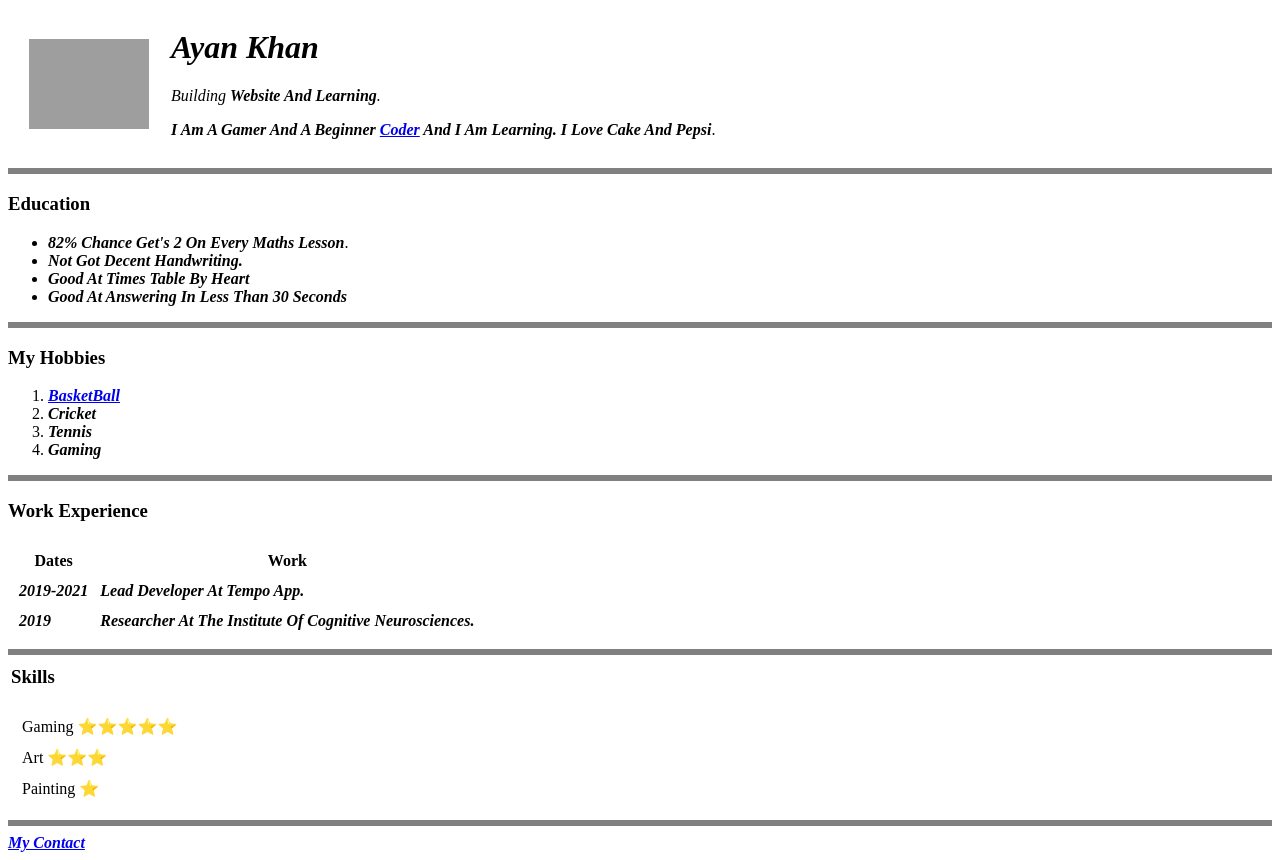
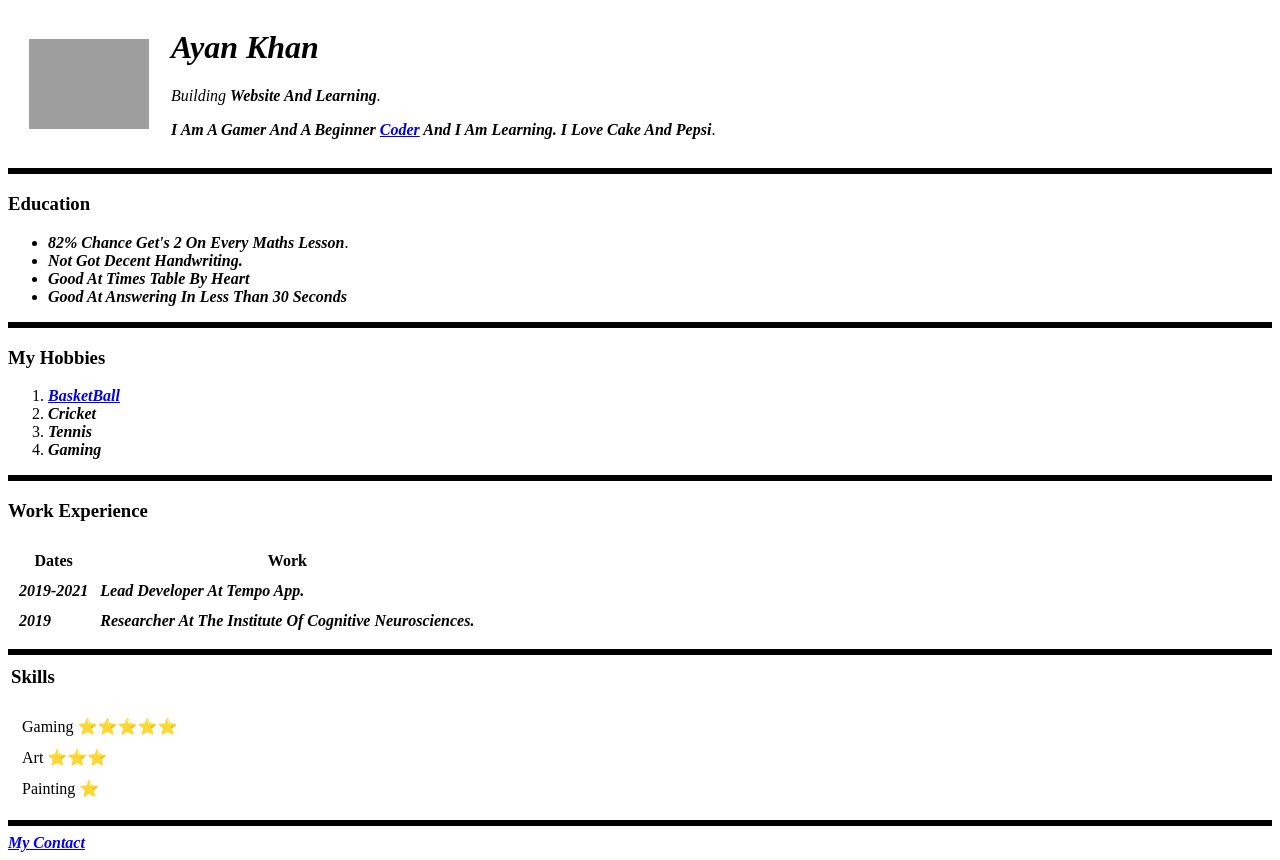
Before and after one commit to ayan436/CV, a plain HTML site: page index.html in a window 1280 px wide. Drawn offline with Linux system fonts and the light colour scheme; grey boxes are pictures that could not be loaded.

Commit message:
Bits Of Change

```diff
--- a/Style.css
+++ b/Style.css
@@ -3,7 +3,7 @@
   width: 120px;
 }
 hr{
- border:3px Solid Grey;
+ border:3px Solid;
 }
 .Down-Arrow{
   margin-left: 75px;
```
